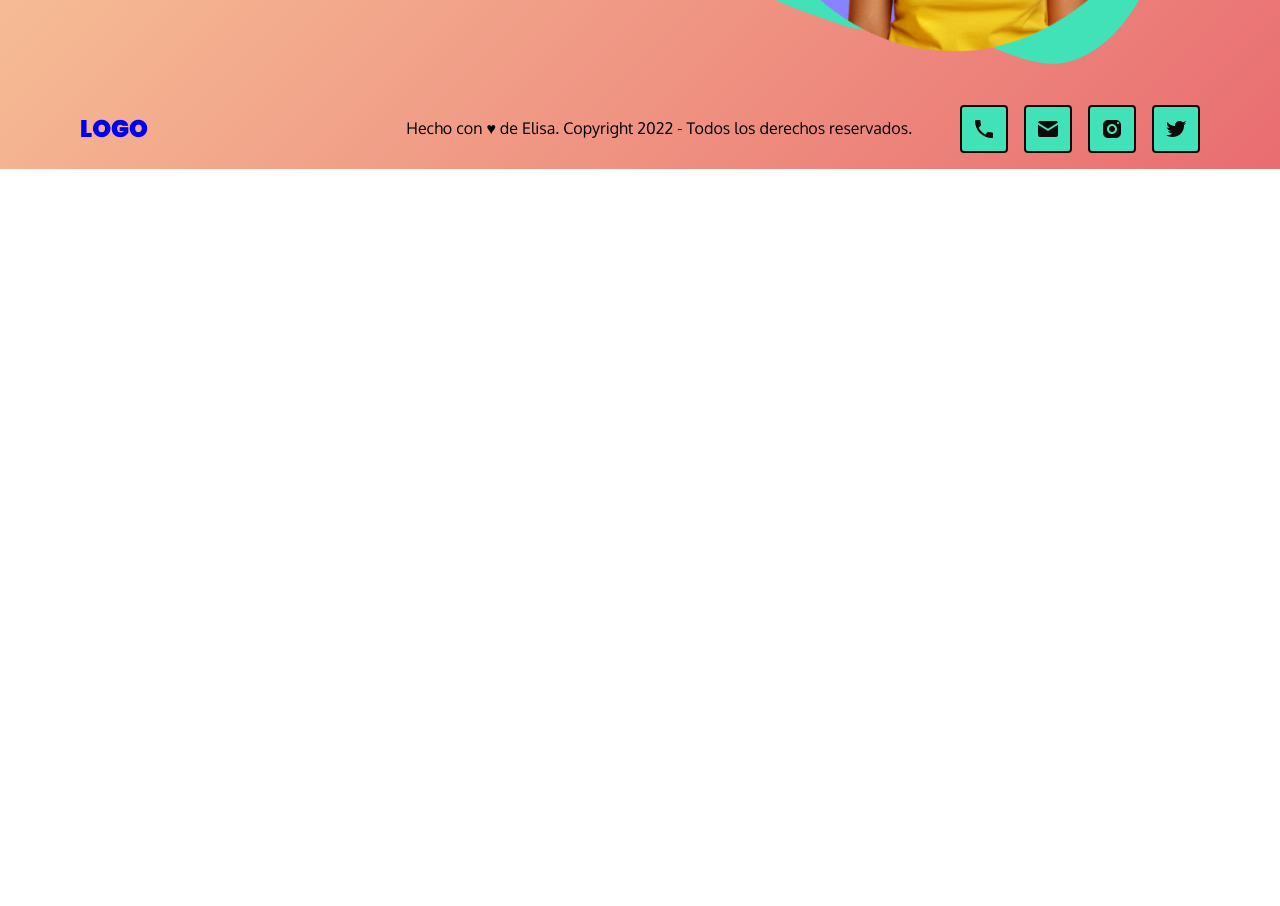
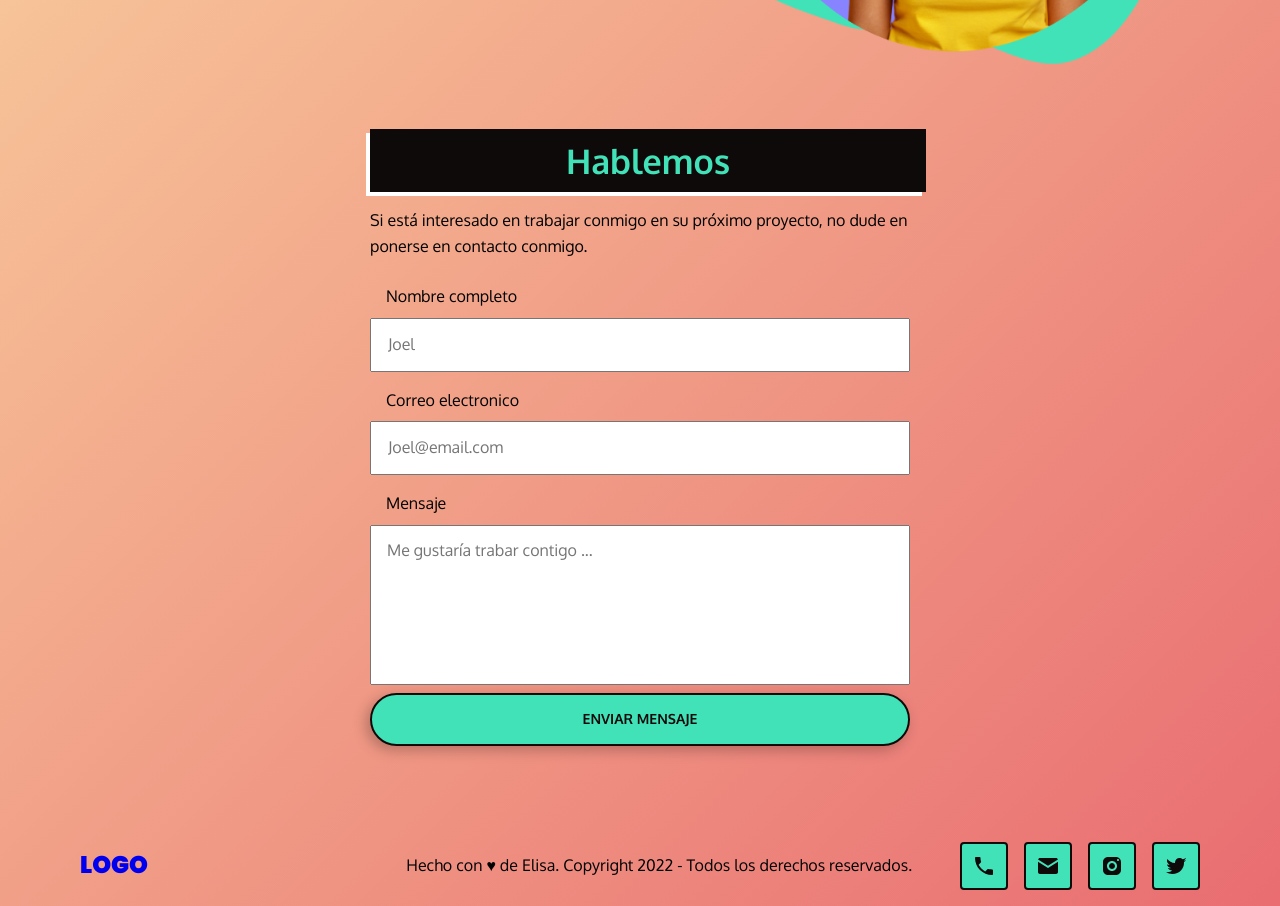
Before and after one commit to iJCode1/Portafolio-de-Elisa, a plain HTML site: page index.html in a window 1280 px wide. Shown: the part 499-1405 px from the top of the page. Before the commit the page ends 800 px from the top, so only its background shows below. Drawn offline with Linux system fonts and the light colour scheme.

Commit message:
Contacto

```diff
--- /dev/null
+++ b/css/contact.css
@@ -0,0 +1,43 @@
+.contact{
+  max-inline-size: 33.75rem;
+  inline-size: 100%;
+  margin: 0 auto;
+  padding-block-start: 2.5rem;
+  margin-block-end: 5rem;
+}
+.contact-title{
+  margin: 0;
+  margin-block-end: 1rem;
+}
+.contact-paragraph{
+  margin: 0;
+  margin-block-end: 1rem;
+}
+.contact-form{
+  display: flex;
+  flex-direction: column;
+  gap: .5rem;
+}
+.contact-form label{
+  padding: 0 1rem;
+}
+.contact-form .form-name,
+.contact-form .form-email{
+  font: var(--body1);
+  padding: .75rem 1rem;
+  margin-block-end: .5rem;
+}
+.contact-form textarea{
+  resize: none;
+  block-size: 8.375rem;
+  padding: .75rem 1rem;
+  font: var(--body1);
+}
+@media screen and (min-width: 768px){
+  .contact-title{
+    inline-size: 100%;
+  }
+  .contact-paragraph{
+    margin-block-end: 1.5rem;
+  }
+}
--- /dev/null
+++ b/css/cta.css
@@ -0,0 +1,20 @@
+.cta{
+  color: var(--black);
+  background-color: var(--primary);
+  text-decoration: none;
+  font: var(--button);
+  padding: 0.8125rem 1.5rem;
+  border-radius: 5.625rem;
+  border: 2px solid var(--black);
+  text-transform: uppercase;
+  display: inline-block;
+  transition: transform .1s ease-in-out;
+  box-shadow: var(--box-shadow);
+  cursor: pointer;
+}
+.cta:hover{
+  background-color: var(--primary-hover);
+}
+.cta:active{
+  transform: scale(.9);
+}
--- /dev/null
+++ b/css/heading.css
@@ -0,0 +1,12 @@
+.heading{
+  background-color: var(--black);
+  color: var(--primary);
+  font: var(--headline4);
+  box-shadow: -4px 4px 0px #FFFFFF;
+  text-align: center;
+  inline-size: fit-content;
+  padding: .25rem .5rem;
+}
+.heading.is-big{
+  inline-size: 100%;
+}
--- a/css/index.css
+++ b/css/index.css
@@ -2,12 +2,16 @@
 @import './container.css';
 @import './logo.css';
 @import './icons.css';
+@import './heading.css';
+@import './cta.css';
 @import './nav.css';
 @import './header.css';
+@import './contact.css';
 @import './footer.css';
 :root {
   --black: #0f0a0a;
   --primary: #42e2b8;
+  --primary-hover: #7fe8cc;
   --gradient: linear-gradient(135deg, #FAD7A1 0%, #E96D71 100%);
   --headline1: 700 5.9375rem/9.6068754196167rem Oxygen;
   --headline2: 700 3.6875rem/5.96637487411499rem Oxygen;
@@ -31,3 +35,6 @@ body {
   font: var(--body1);
   margin: 0;
 }
+html{
+  scroll-behavior: smooth;
+}
--- a/css/logo.css
+++ b/css/logo.css
@@ -3,3 +3,6 @@
   text-transform: uppercase;
   font: var(--logo);
 }
+.logo:visited{
+  color: var(--black);
+}
--- a/css/nav.css
+++ b/css/nav.css
@@ -23,22 +23,6 @@
 .nav-enlace.is-active{
   color: rgb(0, 0, 0);
 }
-.nav-curriculum{
-  color: var(--black);
-  background-color: var(--primary);
-  text-decoration: none;
-  font: var(--button);
-  padding: 0.8125rem 1.5rem;
-  border-radius: 5.625rem;
-  border: 2px solid var(--black);
-  text-transform: uppercase;
-  display: inline-block;
-  transition: transform .1s ease-in-out;
-  box-shadow: var(--box-shadow);
-}
-.nav-curriculum:active{
-  transform: scale(.9);
-}
 .nav-curriculum::before{
   content: 'curriculum';
 }
--- a/index.html
+++ b/index.html
@@ -22,7 +22,7 @@
           <a href="#hablemos" class="nav-enlace">hablemos</a>
         </li>
       </ul>
-      <a href="./assets/file/curriculum-elisa.pdf" class="nav-curriculum" download="curriculum_elisa">
+      <a href="./assets/file/curriculum-elisa.pdf" class="nav-curriculum cta" download="curriculum_elisa">
       </a>
     </nav>
     <header class="header" aria-label="Presentación">
@@ -41,6 +41,19 @@
         </div>
       </div>
     </header>
+    <div class="contact" id="hablemos">
+      <h2 class="contact-title heading">Hablemos</h2>
+      <p class="contact-paragraph">Si está interesado en trabajar conmigo en su próximo proyecto, no dude en ponerse en contacto conmigo.</p>
+      <form class="contact-form">
+        <label for="name">Nombre completo</label>
+        <input type="text" placeholder="Joel" id="name" class="form-name">
+        <label for="email">Correo electronico</label>
+        <input type="email" placeholder="Joel@email.com" id="email" class="form-email">
+        <label for="message">Mensaje</label>
+        <textarea id="message" cols="15" rows="5" placeholder="Me gustaría trabar contigo ..."></textarea>
+        <input type="submit" value="Enviar Mensaje" class="cta">
+      </form>
+    </div>
     <footer class="footer" aria-label="Footer">
       <a href="./index.html" class="footer-logo logo">logo</a>
       <div class="footer-social">
```
